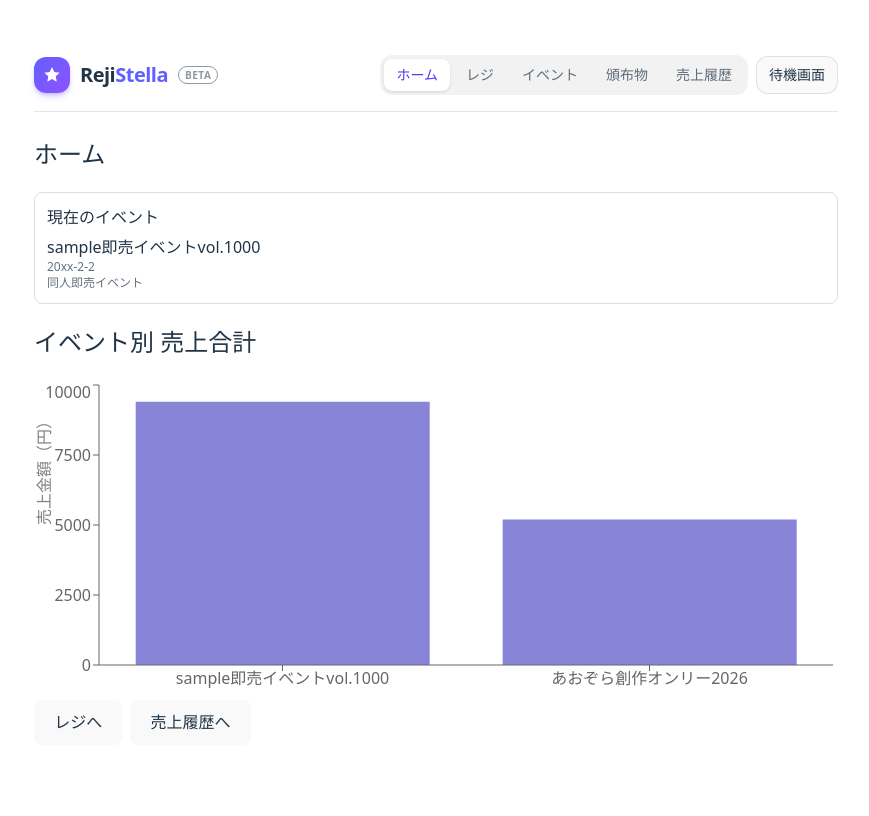
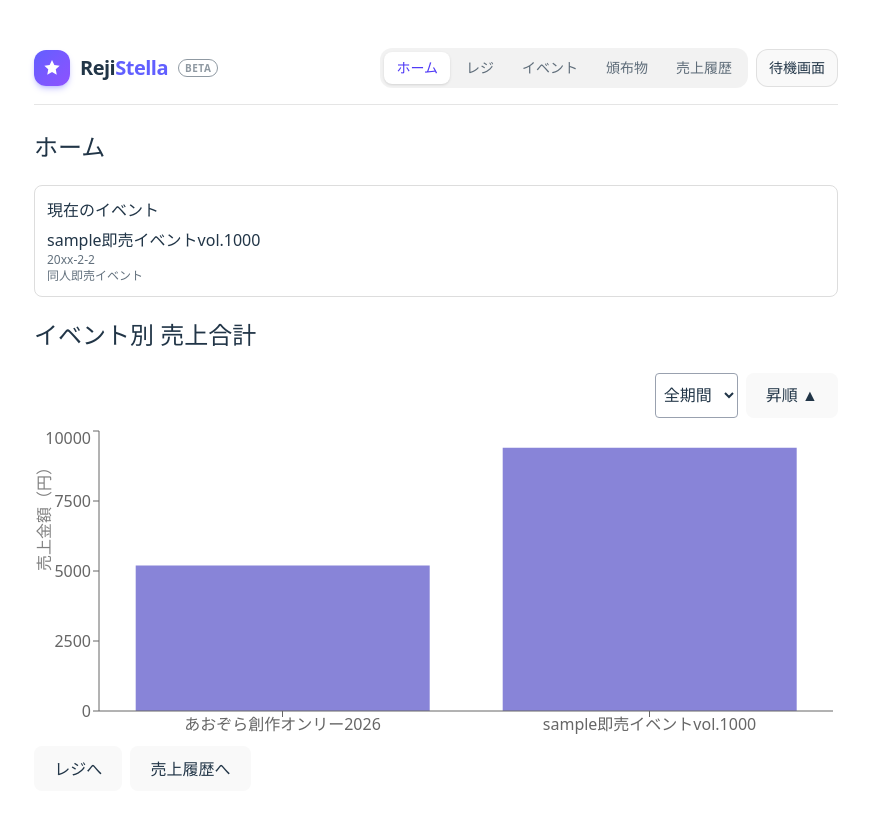
Before and after one commit to kei5o55/register, a React (Vite) app: page / in a window 1280 px wide. Shown: the top 816 px of the page, without its empty margins (204-1073 px from the left). Built offline with nearby package versions, Linux system fonts and the light colour scheme.

Commit message:
fix: homescreenのグラフ機能改修（pt.1)
ソートの実装とグラフ集計期間を設定可能に

```diff
--- a/src/components/HomeScreen.tsx
+++ b/src/components/HomeScreen.tsx
@@ -2,8 +2,9 @@
 // eventのホーム画面コンポーネント
 // 現在のイベント情報やイベント別売上合計グラフを表示する
 
+import { useState } from "react";
 import type { Sale,Event } from "../logic/types";
-import { buildEventSalesChart } from "../logic/eventSalesChart";
+import { buildEventSalesChart, listSaleYears, type SortOrder } from "../logic/eventSalesChart";
 import { EventSalesBarChart } from "./EventSalesBarChart";
 
 
@@ -17,7 +18,10 @@ type HomeProps = {
 };
 
 export function HomeScreen({ sales,events,currentEvent,onGoRegister, onGoHistory,onGoEvents}: HomeProps) {
-  const chartData = buildEventSalesChart(sales, events);
+  const [sortOrder, setSortOrder] = useState<SortOrder>("asc");// グラフの並び順（デフォルトは昇順）
+  const [year, setYear] = useState<number | null>(null);// 表示する年（null は全期間）
+  const years = listSaleYears(sales);// 選択肢となる年の一覧
+  const chartData = buildEventSalesChart(sales, events, sortOrder, year);
   return (
     <div>
       <h2>ホーム</h2>
@@ -42,6 +46,20 @@ export function HomeScreen({ sales,events,currentEvent,onGoRegister, onGoHistory
 
       </div>
       <h2>イベント別 売上合計</h2>
+      <div className="mb-2 flex justify-end gap-2">
+        <select
+          value={year ?? "all"}
+          onChange={(e) => setYear(e.target.value === "all" ? null : Number(e.target.value))}
+        >
+          <option value="all">全期間</option>
+          {years.map(y => (
+            <option key={y} value={y}>{y}年</option>
+          ))}
+        </select>
+        <button onClick={() => setSortOrder(o => (o === "asc" ? "desc" : "asc"))}>
+          {sortOrder === "asc" ? "昇順 ▲" : "降順 ▼"}
+        </button>
+      </div>
       <EventSalesBarChart data={chartData} unit="円" />
 
       <div className="flex gap-2">
--- a/src/logic/eventSalesChart.ts
+++ b/src/logic/eventSalesChart.ts
@@ -9,15 +9,32 @@ export type ChartRow = {// チャートの1行分のデータ
   value: number;// 売上合計（円）
 };
 
+export type SortOrder = "asc" | "desc";// 昇順 / 降順
+
+// 売上日時（ISO文字列）から年を取得する
+function saleYear(sale: Sale): number {
+  return new Date(sale.datetime).getFullYear();
+}
+
+// 売上データに含まれる年の一覧（新しい順）
+export function listSaleYears(sales: Sale[]): number[] {
+  const years = new Set(sales.map(saleYear).filter(y => !Number.isNaN(y)));// 重複を除いた年の集合
+  return Array.from(years).sort((a, b) => b - a);
+}
+
 // イベントごとの売上合計（円）
+// year を指定した場合は、その年の売上だけを集計する（null なら全期間）
 export function buildEventSalesChart(
   sales: Sale[],
-  events: Event[]
+  events: Event[],
+  order: SortOrder = "asc",
+  year: number | null = null
 ): ChartRow[] {
   const eventNameById = new Map(events.map(e => [e.id, e.name]));// イベントIDから対応するイベント名のマップ（辞書）を作成
   const map = new Map<string, number>();// イベントIDから売上合計（円）を保持するマップを作成
 
   for (const sale of sales) {// sales配列を，各saleについてループ処理
+    if (year !== null && saleYear(sale) !== year) continue;// 指定年以外の売上は除外
     const eventId = sale.eventId;// saleのイベントIDを取得
     map.set(eventId, (map.get(eventId) ?? 0) + sale.total);// eventIdに対応する売上合計（円）を更新
   }
@@ -28,7 +45,7 @@ export function buildEventSalesChart(
     value: total,//eventIdに対応する売上合計（円）をvalueに設定
   }));
 
-  rows.sort((a, b) => b.value - a.value);//配列を売上の多い順にソート
+  rows.sort((a, b) => (order === "asc" ? a.value - b.value : b.value - a.value));//売上金額で昇順または降順にソート
 
   return rows;// チャート用配列データを返す(ChartRow[])
 }
```
